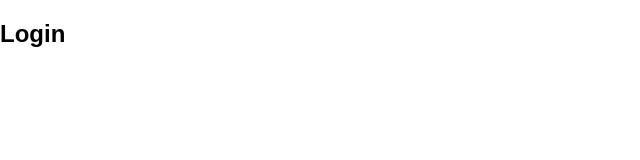
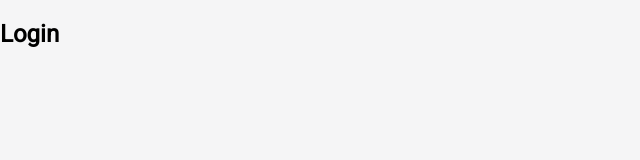
Before and after one commit to admn16/chat-gql-express-react, a React (Create React App) app in the folder client/: page / in a window 1280 px wide. Shown: the top 160 px of the page, without its empty margins (0-640 px from the left). Built offline with nearby package versions, Linux system fonts and the light colour scheme.

Commit message:
Added material icons

```diff
--- a/client/public/index.html
+++ b/client/public/index.html
@@ -20,6 +20,9 @@
       Learn how to configure a non-root public URL by running `npm run build`.
     -->
     <title>React App</title>
+
+    <link href="https://fonts.googleapis.com/icon?family=Material+Icons"
+    rel="stylesheet">
   </head>
   <body>
     <noscript>
--- a/client/src/index.css
+++ b/client/src/index.css
@@ -1,5 +1,11 @@
+@import url('https://fonts.googleapis.com/css?family=Roboto');
+
+* {
+  font-family: 'Roboto', sans-serif;
+}
+
 body {
+  background: #F5F5F6;
   margin: 0;
   padding: 0;
-  font-family: sans-serif;
 }
```
Also changed, not shown: 1 other file (tests, documents, lock files or other folders).
